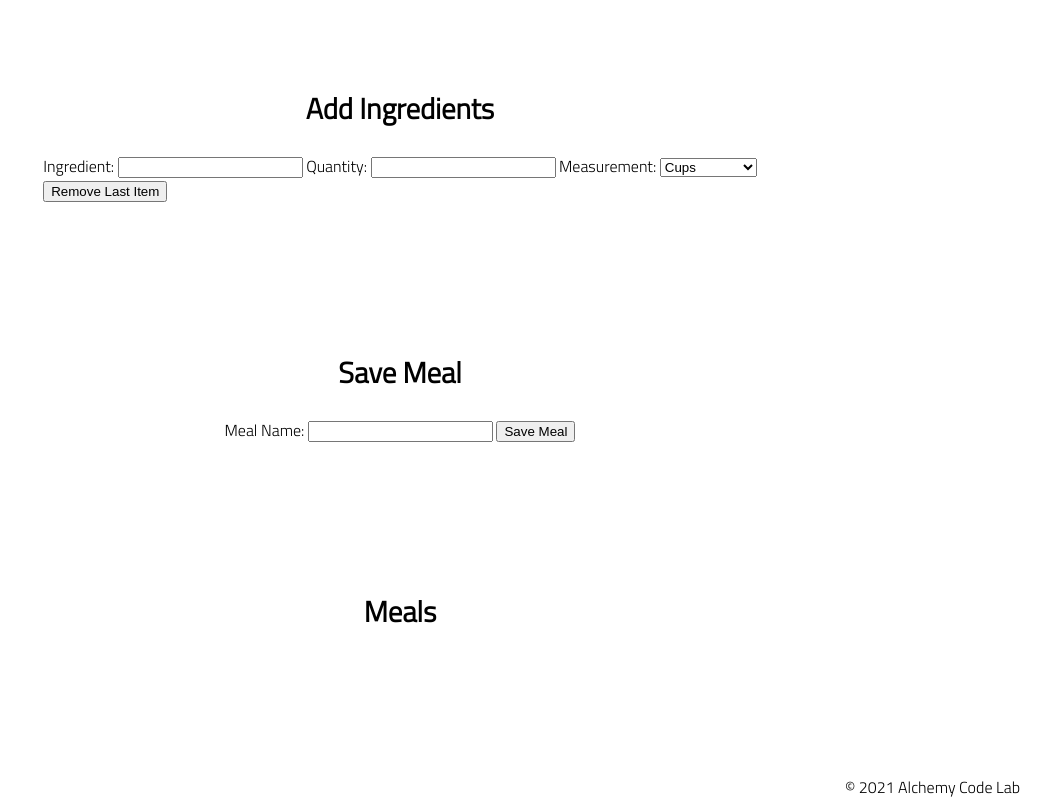
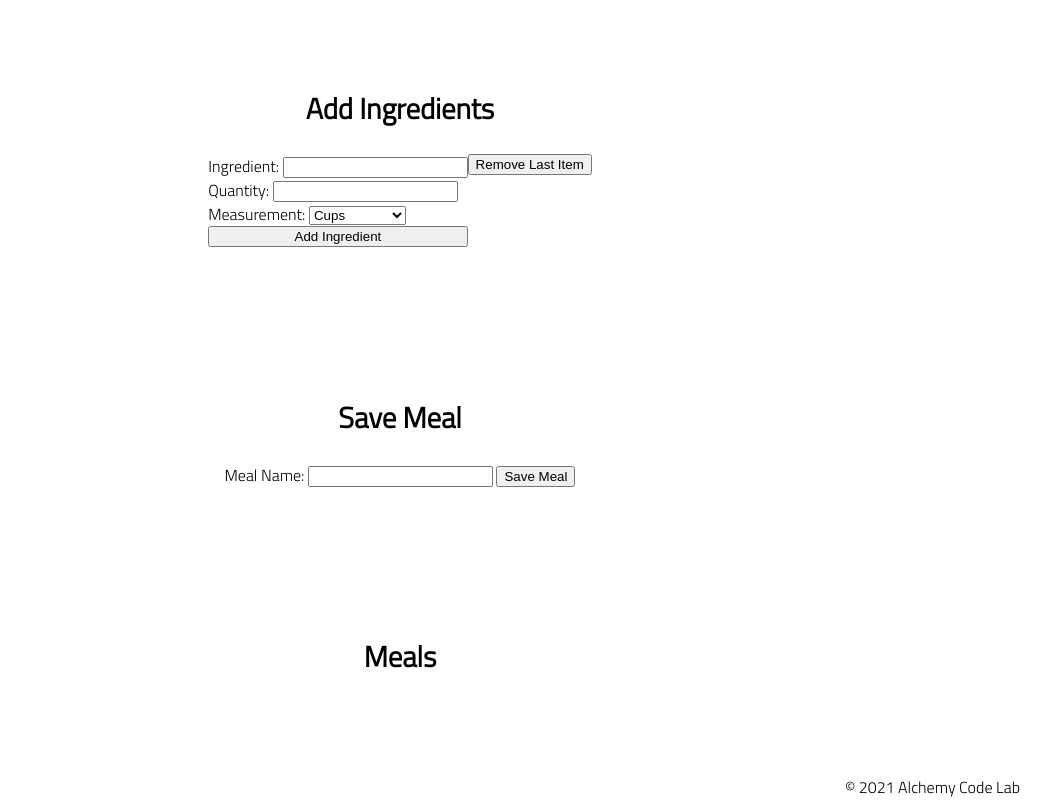
Before and after one commit to kathrynzaro/meal-tracker, a plain HTML site: page index.html in a window 1280 px wide. Shown: the whole page, without its empty margins (240-1280 px from the left). Drawn offline with Linux system fonts and the light colour scheme.

Commit message:
added some css for layout / added missed ingredient button in html

```diff
--- a/index.html
+++ b/index.html
@@ -19,7 +19,7 @@
         </div>
     </header> -->
     <main>
-        <section>
+        <section id="top">
             <h2>
                 Add Ingredients
             </h2>
@@ -43,6 +43,7 @@
                             <option value="tablespoons">Tablespoons</option>
                         </select>
                     </label>
+                    <button id="add-ingredient">Add Ingredient</button>
                 </form>
                 <div class="item-list">
                     <ul id="item-list"></ul>
@@ -50,7 +51,7 @@
                 </div>
             </div>
         </section>
-        <section>
+        <section id="middle">
             <h2>
                 Save Meal
             </h2>
@@ -60,7 +61,7 @@
                 <button id="save-meal">Save Meal</button>
             </label>
         </section>
-        <section>
+        <section id="bottom">
             <h2>
                 Meals
             </h2>
--- a/styles/home.css
+++ b/styles/home.css
@@ -1 +1,16 @@
 /* add home page styles here */
+.ingredients {
+    display: flex;
+    flex-direction: row;
+    width: 100%;
+}
+
+.item-list {
+    display: flex;
+    flex-direction: column;
+}
+
+form {
+    display: flex;
+    flex-direction: column;
+}
```
